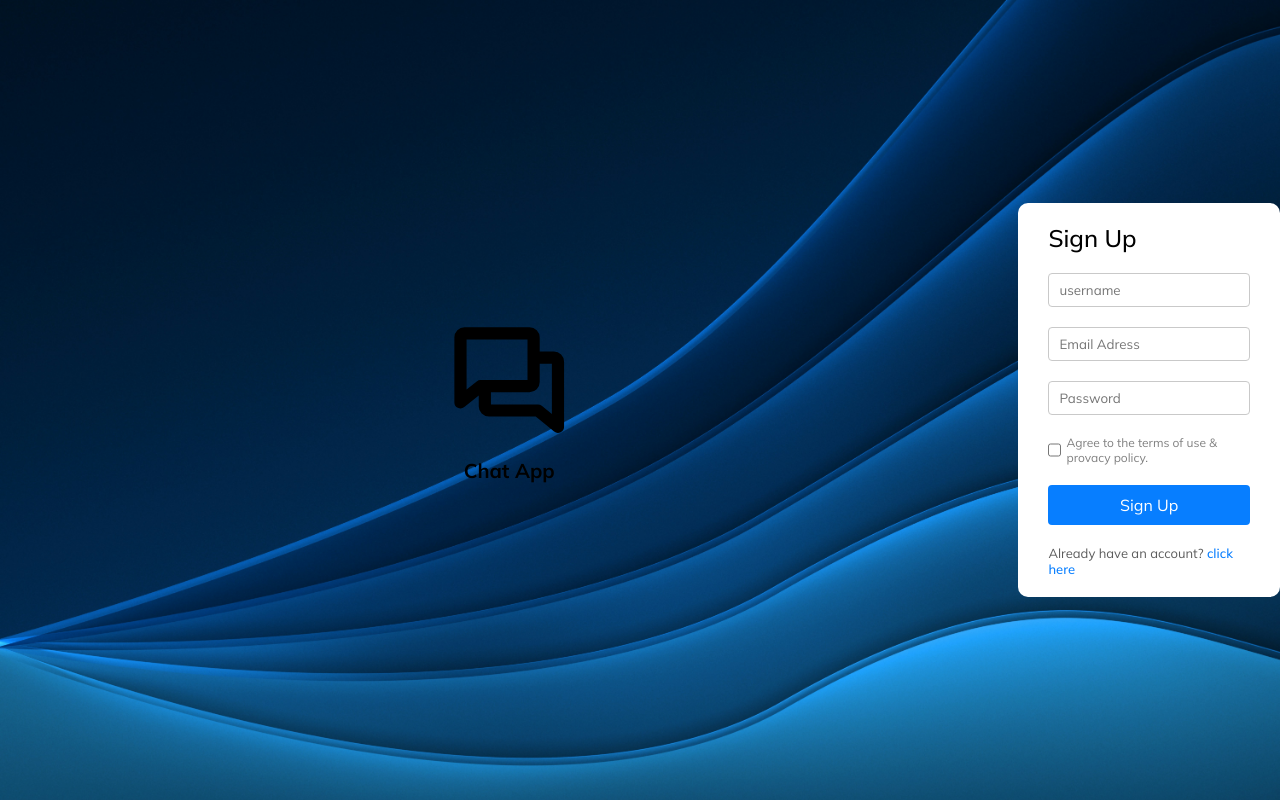
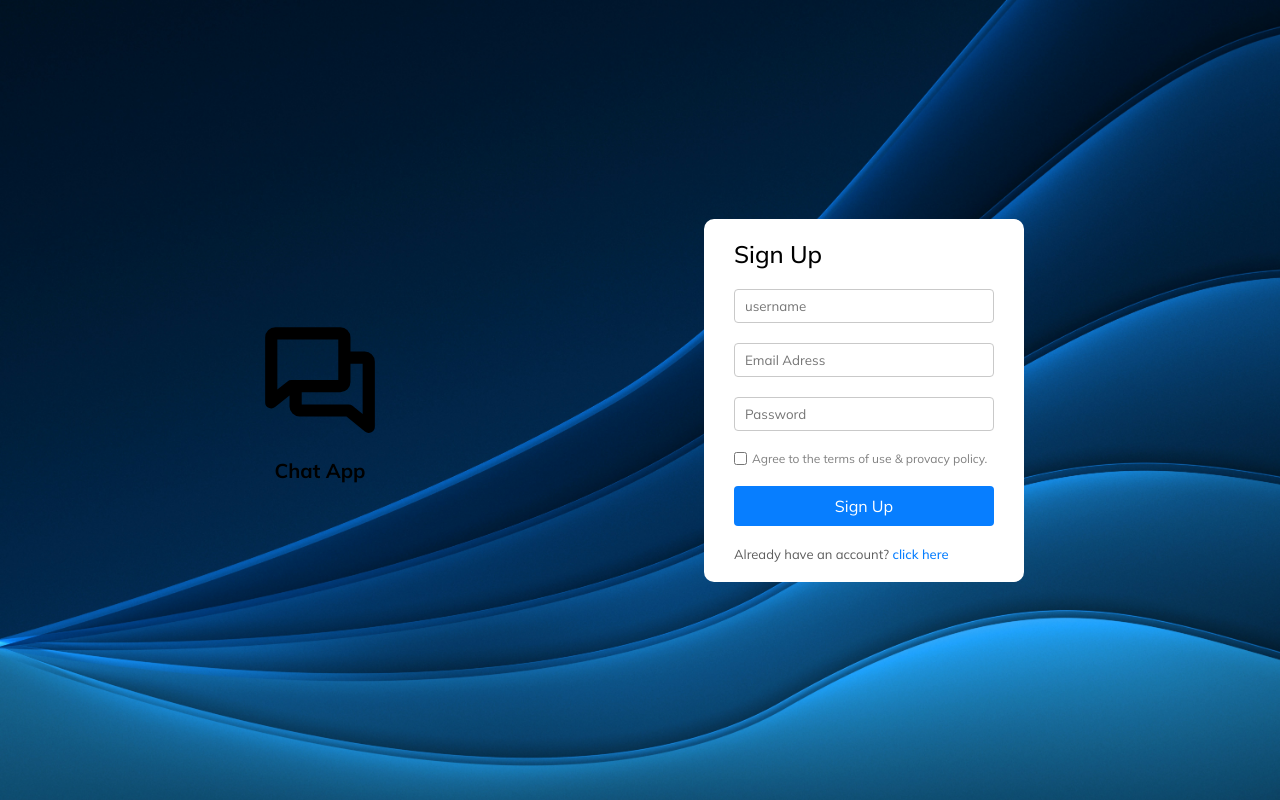
Before and after one commit to maryamfad/React_Chat_app, a React (Vite) app: page / in a window 1280 px wide. Built offline with nearby package versions, Linux system fonts and the light colour scheme.

Commit message:
use signup functionality in login page

```diff
--- a/src/config/firebase.js
+++ b/src/config/firebase.js
@@ -4,13 +4,12 @@ import { doc, getFirestore, setDoc } from "firebase/firestore";
 import { toast } from "react-toastify";
 
 const firebaseConfig = {
-	apiKey: import.meta.env.env.REACT_APP_FIREBASE_API_KEY,
-	authDomain: import.meta.env.env.REACT_APP_FIREBASE_AUTH_DOMAIN,
-	projectId: import.meta.env.env.REACT_APP_FIREBASE_PROJECT_ID,
-	storageBucket: import.meta.env.env.REACT_APP_FIREBASE_STORAGE_BUCKET,
-	messagingSenderId: import.meta.env.env
-		.REACT_APP_FIREBASE_MESSAGING_SENDER_ID,
-	appId: import.meta.env.env.REACT_APP_FIREBASE_APP_ID,
+	apiKey: import.meta.env.VITE_FIREBASE_API_KEY,
+	authDomain: import.meta.env.VITE_FIREBASE_AUTH_DOMAIN,
+	projectId: import.meta.env.VITE_FIREBASE_PROJECT_ID,
+	storageBucket: import.meta.env.VITE_FIREBASE_STORAGE_BUCKET,
+	messagingSenderId: import.meta.env.VITE_FIREBASE_MESSAGING_SENDER_ID,
+	appId: import.meta.env.VITE_FIREBASE_APP_ID,
 };
 
 const app = initializeApp(firebaseConfig);
--- a/src/pages/Login/Login.css
+++ b/src/pages/Login/Login.css
@@ -11,18 +11,25 @@
 	color: white;
 	font-family: "Franklin Gothic Medium", "Arial Narrow", Arial, sans-serif;
 	font-size: xx-large;
+	font-weight: bold;
+	width: 100%;
 }
-
 .login-form {
+	width: 100%;
+}
+.login-form form {
 	background: white;
 	padding: 20px 30px;
 	display: flex;
 	flex-direction: column;
 	gap: 20px;
 	border-radius: 10px;
+	/* width: 100%; */
+	width: 50%;
+	margin: 10%;
 }
 
-.login-form h2 {
+.login-form form h2 {
 	font-weight: 500;
 }
 
--- a/src/pages/Login/Login.jsx
+++ b/src/pages/Login/Login.jsx
@@ -1,16 +1,29 @@
 import React, { useState } from "react";
 import "./Login.css";
 import { PiChatsBold } from "react-icons/pi";
+import { signup } from "../../config/firebase";
+
 const Login = () => {
 	const [currentState, setCurrentState] = useState("Sign Up");
+	const [username, setUsername] = useState("");
+	const [email, setEmail] = useState("");
+	const [password, setPassword] = useState("");
+
+	const onSubmitHandler = (event) => {
+		event.preventDefault();
+		if (currentState === "Sign Up") {
+			signup(username, email, password);
+		}
+	};
+
 	return (
 		<div className="login">
 			<div className="logo">
-				<PiChatsBold size={130} className="logo" />
-
+				<PiChatsBold size={130} className="logo-icon" />
 				<p>Chat App</p>
 			</div>
-			<form className="login-form">
+			<div className="login-form">
+				<form onSubmit={onSubmitHandler}>
 					<h2>{currentState}</h2>
 					{currentState === "Sign Up" && (
 						<input
@@ -18,6 +31,8 @@ const Login = () => {
 							placeholder="username"
 							className="form-input"
 							required
+							value={username}
+							onChange={(e) => setUsername(e.target.value)}
 						/>
 					)}
 					<input
@@ -25,12 +40,16 @@ const Login = () => {
 						placeholder="Email Adress"
 						className="form-input"
 						required
+						value={email}
+						onChange={(e) => setEmail(e.target.value)}
 					/>
 					<input
 						type="password"
 						placeholder="Password"
 						className="form-input"
 						required
+						value={password}
+						onChange={(e) => setPassword(e.target.value)}
 					/>
 					{currentState === "Sign Up" && (
 						<div className="login-term">
@@ -60,6 +79,7 @@ const Login = () => {
 					</div>
 				</form>
 			</div>
+		</div>
 	);
 };
 
```
Lines whose indentation alone changed are shown as unchanged.
